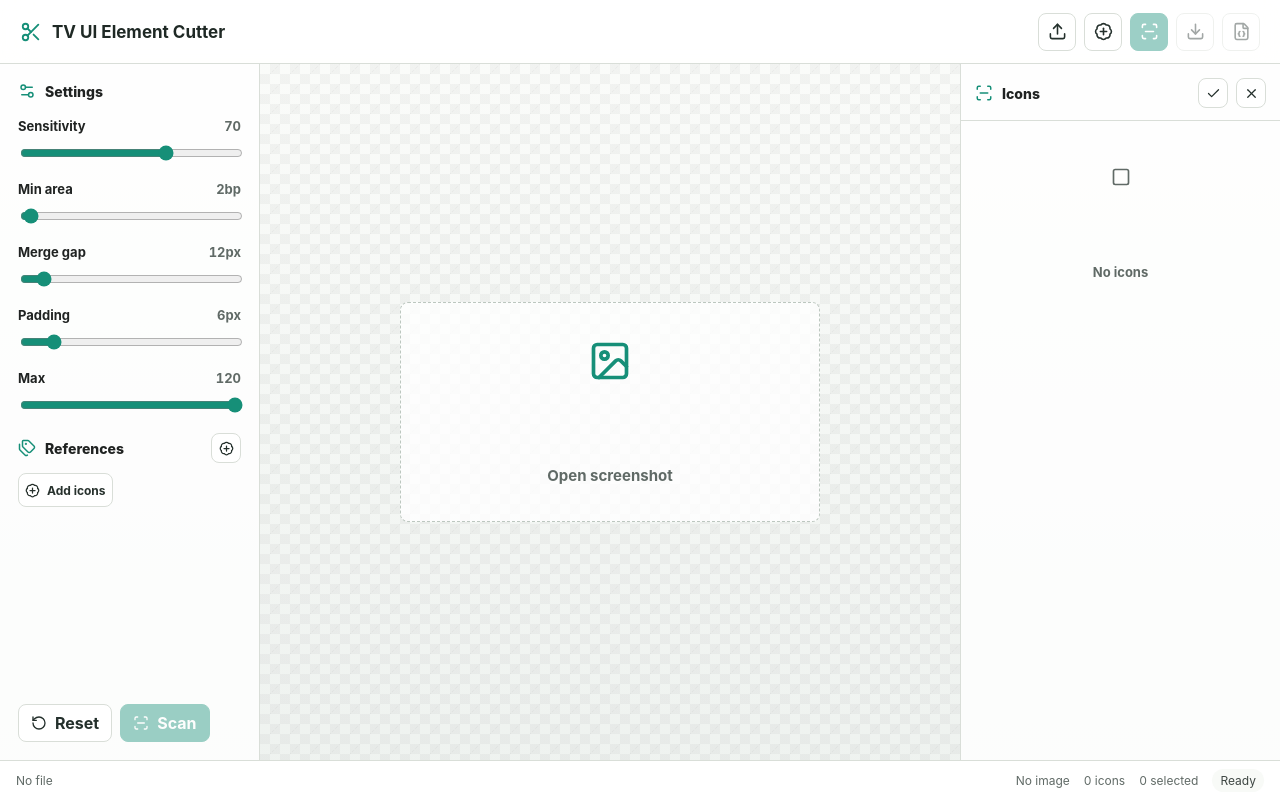
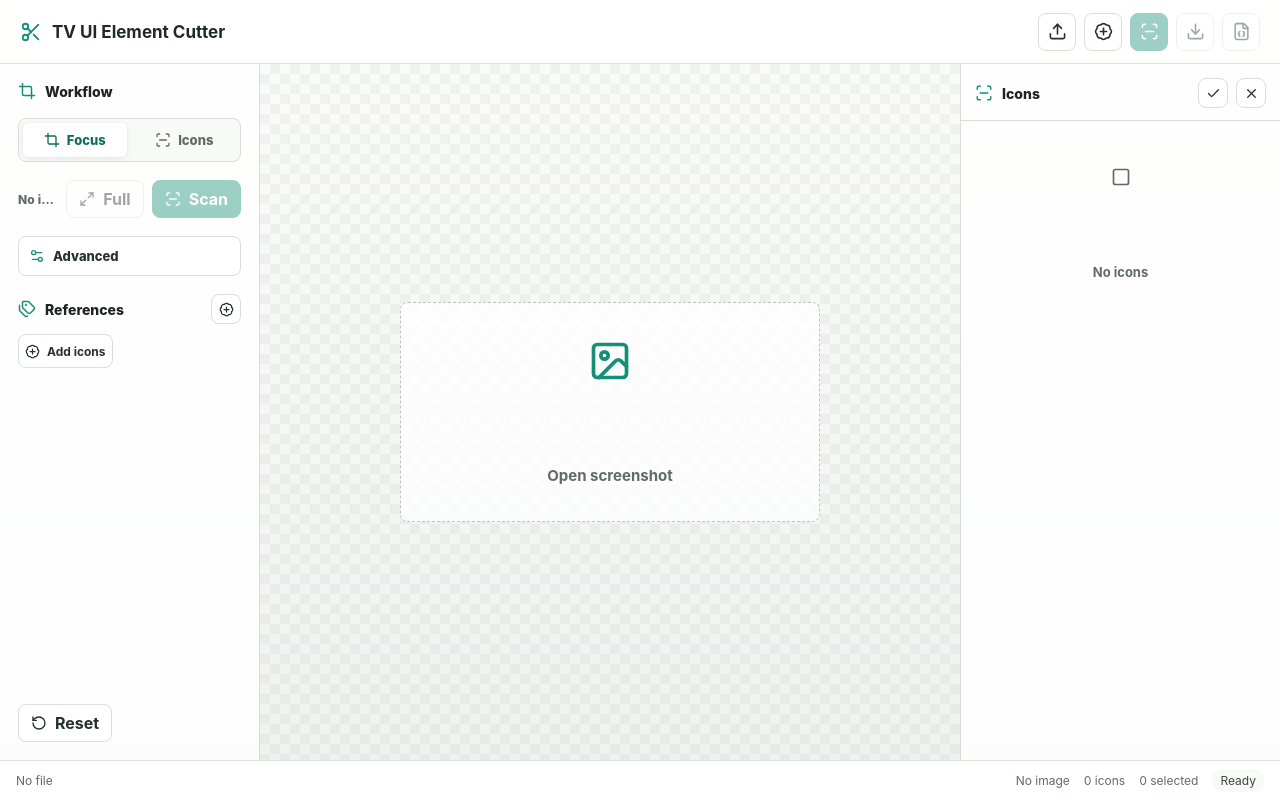
Before and after one commit to CasperJian/tv-ui-element-cutter, a React (Vite) app: page / in a window 1280 px wide. Built offline with nearby package versions, Linux system fonts and the light colour scheme.

Commit message:
Add-screen-focus-before-icon-scan

```diff
--- a/src/App.tsx
+++ b/src/App.tsx
@@ -12,9 +12,11 @@ import {
 import {
   BadgePlus,
   Check,
+  Crop,
   Download,
   FileJson,
   Image as ImageIcon,
+  Maximize2,
   RotateCcw,
   ScanLine,
   Scissors,
@@ -31,6 +33,14 @@ import {
 } from "./lib/detectElements";
 import { downloadCropsAsZip, downloadManifest } from "./lib/exportElements";
 import {
+  FocusRegion,
+  fullImageRegion,
+  isUsableFocusRegion,
+  normalizeFocusRegion,
+  Point,
+  mapRectFromFocusRegion
+} from "./lib/focusRegion";
+import {
   extractVisualFeatures,
   labelFromFileName,
   recognizeIcon,
@@ -39,6 +49,8 @@ import {
 import { Rect, reindexRects } from "./lib/rect";
 
 const PROCESS_MAX_DIMENSION = 2200;
+
+type WorkMode = "focus" | "icons";
 
 type LoadState = {
   image: HTMLImageElement;
@@ -55,7 +67,11 @@ export default function App() {
   const canvasRef = useRef<HTMLCanvasElement | null>(null);
   const fileInputRef = useRef<HTMLInputElement | null>(null);
   const referenceInputRef = useRef<HTMLInputElement | null>(null);
+  const dragStartRef = useRef<Point | null>(null);
   const [loadState, setLoadState] = useState<LoadState | null>(null);
+  const [workMode, setWorkMode] = useState<WorkMode>("focus");
+  const [focusRegion, setFocusRegion] = useState<FocusRegion | null>(null);
+  const [draftFocusRegion, setDraftFocusRegion] = useState<FocusRegion | null>(null);
   const [detections, setDetections] = useState<Rect[]>([]);
   const [referenceIcons, setReferenceIcons] = useState<ReferenceIcon[]>([]);
   const [selectedIds, setSelectedIds] = useState<Set<string>>(new Set());
@@ -77,10 +93,11 @@ export default function App() {
 
     window.requestAnimationFrame(async () => {
       try {
-        const rects = detectFromImage(loadState.image, options);
+        const rects = detectFromImage(loadState.image, options, focusRegion);
         const recognized = await recognizeRectsFromImage(loadState.image, rects, referenceIcons);
         setDetections(recognized);
         setSelectedIds(new Set(recognized.map((rect) => rect.id)));
+        setWorkMode("icons");
         setStatus({
           label: `${recognized.length} icon${recognized.length === 1 ? "" : "s"} found`,
           tone: "ok"
@@ -92,7 +109,7 @@ export default function App() {
         });
       }
     });
-  }, [loadState, options, referenceIcons]);
+  }, [focusRegion, loadState, options, referenceIcons]);
 
   useEffect(() => {
     if (!loadState || detections.length === 0) {
@@ -133,6 +150,9 @@ export default function App() {
       });
       setDetections([]);
       setSelectedIds(new Set());
+      setFocusRegion(null);
+      setDraftFocusRegion(null);
+      setWorkMode("focus");
       setStatus({ label: "Image loaded", tone: "ok" });
     };
     image.onerror = () => {
@@ -205,6 +225,12 @@ export default function App() {
     context.lineJoin = "round";
     context.font = `${Math.max(14, Math.round(canvas.width / 120))}px system-ui`;
 
+    const activeFocusRegion = draftFocusRegion ?? focusRegion;
+
+    if (activeFocusRegion) {
+      drawFocusOverlay(context, activeFocusRegion, canvas.width, canvas.height);
+    }
+
     detections.forEach((rect, index) => {
       const selected = selectedIds.has(rect.id);
       const lineWidth = selected
@@ -229,7 +255,7 @@ export default function App() {
       context.fillText(label, labelX + 7, labelY + 17);
       context.restore();
     });
-  }, [detections, loadState, selectedIds]);
+  }, [detections, draftFocusRegion, focusRegion, loadState, selectedIds]);
 
   useEffect(() => {
     drawPreview();
@@ -247,16 +273,91 @@ export default function App() {
     setOptions(DEFAULT_DETECTION_OPTIONS);
   };
 
-  const toggleRectAtPointer = (event: PointerEvent<HTMLCanvasElement>) => {
+  const clearFocus = () => {
+    setFocusRegion(null);
+    setDraftFocusRegion(null);
+    setDetections([]);
+    setSelectedIds(new Set());
+    setWorkMode("focus");
+    setStatus({ label: "Full image", tone: "idle" });
+  };
+
+  const getCanvasPoint = (event: PointerEvent<HTMLCanvasElement>): Point | null => {
     const canvas = canvasRef.current;
 
     if (!canvas) {
+      return null;
+    }
+
+    const bounds = canvas.getBoundingClientRect();
+    return {
+      x: ((event.clientX - bounds.left) / bounds.width) * canvas.width,
+      y: ((event.clientY - bounds.top) / bounds.height) * canvas.height
+    };
+  };
+
+  const handleCanvasPointerDown = (event: PointerEvent<HTMLCanvasElement>) => {
+    const point = getCanvasPoint(event);
+
+    if (!point) {
       return;
     }
 
-    const bounds = canvas.getBoundingClientRect();
-    const x = ((event.clientX - bounds.left) / bounds.width) * canvas.width;
-    const y = ((event.clientY - bounds.top) / bounds.height) * canvas.height;
+    if (workMode === "focus") {
+      event.currentTarget.setPointerCapture(event.pointerId);
+      dragStartRef.current = point;
+      setDraftFocusRegion(normalizeFocusRegion(point, point, event.currentTarget.width, event.currentTarget.height));
+      return;
+    }
+
+    toggleRectAtPoint(point);
+  };
+
+  const handleCanvasPointerMove = (event: PointerEvent<HTMLCanvasElement>) => {
+    if (workMode !== "focus" || !dragStartRef.current) {
+      return;
+    }
+
+    const point = getCanvasPoint(event);
+
+    if (!point) {
+      return;
+    }
+
+    setDraftFocusRegion(
+      normalizeFocusRegion(dragStartRef.current, point, event.currentTarget.width, event.currentTarget.height)
+    );
+  };
+
+  const handleCanvasPointerUp = (event: PointerEvent<HTMLCanvasElement>) => {
+    const endPoint = getCanvasPoint(event);
+
+    if (workMode !== "focus" || !dragStartRef.current || !endPoint) {
+      dragStartRef.current = null;
+      setDraftFocusRegion(null);
+      return;
+    }
+
+    const nextFocusRegion = normalizeFocusRegion(
+      dragStartRef.current,
+      endPoint,
+      event.currentTarget.width,
+      event.currentTarget.height
+    );
+
+    if (isUsableFocusRegion(nextFocusRegion)) {
+      setFocusRegion(nextFocusRegion);
+      setDetections([]);
+      setSelectedIds(new Set());
+      setStatus({ label: "Screen focused", tone: "ok" });
+    }
+
+    dragStartRef.current = null;
+    setDraftFocusRegion(null);
+  };
+
+  const toggleRectAtPoint = (point: Point) => {
+    const { x, y } = point;
     const hit = [...detections]
       .reverse()
       .find((rect) => x >= rect.x && x <= rect.x + rect.width && y >= rect.y && y <= rect.y + rect.height);
@@ -395,7 +496,48 @@ export default function App() {
 
       <section className="workspace">
         <aside className="settings-panel" aria-label="Detection settings">
-          <PanelHeading icon={<Settings2 size={18} aria-hidden="true" />} title="Settings" />
+          <PanelHeading icon={<Crop size={18} aria-hidden="true" />} title="Workflow" />
+          <div className="mode-tabs" aria-label="Workflow mode">
+            <button
+              className={`mode-tab ${workMode === "focus" ? "active" : ""}`}
+              type="button"
+              onClick={() => setWorkMode("focus")}
+            >
+              <Crop size={16} aria-hidden="true" />
+              <span>Focus</span>
+            </button>
+            <button
+              className={`mode-tab ${workMode === "icons" ? "active" : ""}`}
+              type="button"
+              onClick={() => setWorkMode("icons")}
+            >
+              <ScanLine size={16} aria-hidden="true" />
+              <span>Icons</span>
+            </button>
+          </div>
+          <div className="focus-actions">
+            <div className="focus-metric">
+              {focusRegion
+                ? `${focusRegion.width} x ${focusRegion.height}`
+                : loadState
+                  ? `${loadState.image.naturalWidth} x ${loadState.image.naturalHeight}`
+                  : "No image"}
+            </div>
+            <button className="text-button" type="button" disabled={!loadState} onClick={clearFocus}>
+              <Maximize2 size={16} aria-hidden="true" />
+              <span>Full</span>
+            </button>
+            <button className="text-button accent" type="button" disabled={!loadState} onClick={runDetection}>
+              <ScanLine size={16} aria-hidden="true" />
+              <span>Scan</span>
+            </button>
+          </div>
+          <details className="advanced-settings">
+            <summary>
+              <Settings2 size={16} aria-hidden="true" />
+              <span>Advanced</span>
+            </summary>
+            <div className="advanced-fields">
               <SliderField
                 label="Sensitivity"
                 value={options.sensitivity}
@@ -441,6 +583,8 @@ export default function App() {
                 step={1}
                 onChange={(value) => setOptions((current) => ({ ...current, maxElements: value }))}
               />
+            </div>
+          </details>
           <div className="references-block">
             <div className="references-heading">
               <PanelHeading icon={<Tags size={18} aria-hidden="true" />} title="References" />
@@ -490,10 +634,6 @@ export default function App() {
               <RotateCcw size={16} aria-hidden="true" />
               <span>Reset</span>
             </button>
-            <button className="text-button accent" type="button" disabled={!loadState} onClick={runDetection}>
-              <ScanLine size={16} aria-hidden="true" />
-              <span>Scan</span>
-            </button>
           </div>
         </aside>
 
@@ -508,8 +648,11 @@ export default function App() {
             <canvas
               ref={canvasRef}
               className="preview-canvas"
-              onPointerDown={toggleRectAtPointer}
-              aria-label="Detected icons"
+              onPointerDown={handleCanvasPointerDown}
+              onPointerMove={handleCanvasPointerMove}
+              onPointerUp={handleCanvasPointerUp}
+              onPointerCancel={handleCanvasPointerUp}
+              aria-label={workMode === "focus" ? "Screen focus area" : "Detected icons"}
             />
           ) : (
             <button
@@ -695,13 +838,44 @@ function ElementCard({
   );
 }
 
-function detectFromImage(image: HTMLImageElement, options: DetectionOptions): Rect[] {
+function drawFocusOverlay(
+  context: CanvasRenderingContext2D,
+  region: FocusRegion,
+  canvasWidth: number,
+  canvasHeight: number
+): void {
+  context.save();
+  context.fillStyle = "rgba(20, 26, 24, 0.36)";
+  context.fillRect(0, 0, canvasWidth, region.y);
+  context.fillRect(0, region.y + region.height, canvasWidth, canvasHeight - region.y - region.height);
+  context.fillRect(0, region.y, region.x, region.height);
+  context.fillRect(region.x + region.width, region.y, canvasWidth - region.x - region.width, region.height);
+  context.lineWidth = Math.max(4, Math.round(canvasWidth / 480));
+  context.strokeStyle = "#2f76d2";
+  context.strokeRect(region.x, region.y, region.width, region.height);
+  context.fillStyle = "#2f76d2";
+  context.font = `${Math.max(14, Math.round(canvasWidth / 130))}px system-ui`;
+  const label = "Focus";
+  const labelWidth = context.measureText(label).width + 16;
+  const labelHeight = 26;
+  context.fillRect(region.x, Math.max(0, region.y - labelHeight), labelWidth, labelHeight);
+  context.fillStyle = "#ffffff";
+  context.fillText(label, region.x + 8, Math.max(17, region.y - 8));
+  context.restore();
+}
+
+function detectFromImage(
+  image: HTMLImageElement,
+  options: DetectionOptions,
+  focusRegion?: FocusRegion | null
+): Rect[] {
+  const sourceRegion = focusRegion ?? fullImageRegion(image.naturalWidth, image.naturalHeight);
   const scale = Math.min(
     1,
-    PROCESS_MAX_DIMENSION / Math.max(image.naturalWidth, image.naturalHeight)
+    PROCESS_MAX_DIMENSION / Math.max(sourceRegion.width, sourceRegion.height)
   );
-  const width = Math.max(1, Math.round(image.naturalWidth * scale));
-  const height = Math.max(1, Math.round(image.naturalHeight * scale));
+  const width = Math.max(1, Math.round(sourceRegion.width * scale));
+  const height = Math.max(1, Math.round(sourceRegion.height * scale));
   const canvas = document.createElement("canvas");
   canvas.width = width;
   canvas.height = height;
@@ -711,7 +885,17 @@ function detectFromImage(image: HTMLImageElement, options: DetectionOptions): Re
     throw new Error("Canvas context is not available.");
   }
 
-  context.drawImage(image, 0, 0, width, height);
+  context.drawImage(
+    image,
+    sourceRegion.x,
+    sourceRegion.y,
+    sourceRegion.width,
+    sourceRegion.height,
+    0,
+    0,
+    width,
+    height
+  );
   const imageData = context.getImageData(0, 0, width, height);
   const scaledOptions: DetectionOptions = {
     ...options,
@@ -720,18 +904,7 @@ function detectFromImage(image: HTMLImageElement, options: DetectionOptions): Re
   };
   const detected = detectIconCandidates(imageData, scaledOptions);
 
-  if (scale === 1) {
-    return detected;
-  }
-
-  const mapped = detected.map((rect) => ({
-    ...rect,
-    x: Math.round(rect.x / scale),
-    y: Math.round(rect.y / scale),
-    width: Math.round(rect.width / scale),
-    height: Math.round(rect.height / scale),
-    area: Math.round(rect.area / (scale * scale))
-  }));
+  const mapped = detected.map((rect) => mapRectFromFocusRegion(rect, sourceRegion, scale));
 
   return reindexRects(mapped);
 }
--- /dev/null
+++ b/src/lib/focusRegion.ts
@@ -0,0 +1,60 @@
+import { Rect } from "./rect";
+
+export type Point = {
+  x: number;
+  y: number;
+};
+
+export type FocusRegion = {
+  x: number;
+  y: number;
+  width: number;
+  height: number;
+};
+
+export function normalizeFocusRegion(
+  start: Point,
+  end: Point,
+  imageWidth: number,
+  imageHeight: number
+): FocusRegion {
+  const left = clamp(Math.min(start.x, end.x), 0, imageWidth);
+  const top = clamp(Math.min(start.y, end.y), 0, imageHeight);
+  const right = clamp(Math.max(start.x, end.x), 0, imageWidth);
+  const bottom = clamp(Math.max(start.y, end.y), 0, imageHeight);
+
+  return {
+    x: Math.round(left),
+    y: Math.round(top),
+    width: Math.round(right - left),
+    height: Math.round(bottom - top)
+  };
+}
+
+export function isUsableFocusRegion(region: FocusRegion): boolean {
+  return region.width >= 24 && region.height >= 24;
+}
+
+export function fullImageRegion(width: number, height: number): FocusRegion {
+  return {
+    x: 0,
+    y: 0,
+    width,
+    height
+  };
+}
+
+export function mapRectFromFocusRegion(rect: Rect, region: FocusRegion, scale: number): Rect {
+  return {
+    ...rect,
+    x: Math.round(rect.x / scale + region.x),
+    y: Math.round(rect.y / scale + region.y),
+    width: Math.round(rect.width / scale),
+    height: Math.round(rect.height / scale),
+    area: Math.round(rect.area / (scale * scale))
+  };
+}
+
+function clamp(value: number, min: number, max: number): number {
+  return Math.max(min, Math.min(max, value));
+}
--- a/src/styles.css
+++ b/src/styles.css
@@ -202,6 +202,87 @@ button {
 
 .panel-actions {
   margin-top: auto;
+}
+
+.mode-tabs {
+  display: grid;
+  grid-template-columns: 1fr 1fr;
+  gap: 6px;
+  padding: 4px;
+  border: 1px solid var(--line);
+  border-radius: 8px;
+  background: var(--panel-soft);
+}
+
+.mode-tab {
+  display: inline-flex;
+  align-items: center;
+  justify-content: center;
+  gap: 7px;
+  min-height: 34px;
+  border-radius: 6px;
+  background: transparent;
+  color: var(--text-muted);
+  cursor: pointer;
+  font-size: 13px;
+  font-weight: 800;
+}
+
+.mode-tab.active {
+  background: #ffffff;
+  color: var(--accent-strong);
+  box-shadow: 0 1px 5px rgba(20, 26, 24, 0.1);
+}
+
+.focus-actions {
+  display: grid;
+  grid-template-columns: minmax(0, 1fr) auto auto;
+  align-items: center;
+  gap: 8px;
+}
+
+.focus-metric {
+  min-width: 0;
+  overflow: hidden;
+  text-overflow: ellipsis;
+  white-space: nowrap;
+  color: var(--text-muted);
+  font-size: 12px;
+  font-weight: 760;
+  font-variant-numeric: tabular-nums;
+}
+
+.advanced-settings {
+  border: 1px solid var(--line);
+  border-radius: 8px;
+  background: #ffffff;
+}
+
+.advanced-settings summary {
+  display: flex;
+  align-items: center;
+  gap: 8px;
+  min-height: 38px;
+  padding: 0 10px;
+  color: #27312d;
+  cursor: pointer;
+  font-size: 13px;
+  font-weight: 800;
+  list-style: none;
+}
+
+.advanced-settings summary::-webkit-details-marker {
+  display: none;
+}
+
+.advanced-settings summary svg {
+  color: var(--accent);
+}
+
+.advanced-fields {
+  display: grid;
+  gap: 16px;
+  padding: 4px 10px 12px;
 }
 
 .slider-field {
```
Also changed, not shown: 2 other files (tests, documents, lock files or other folders). Lines whose indentation alone changed are shown as unchanged.
